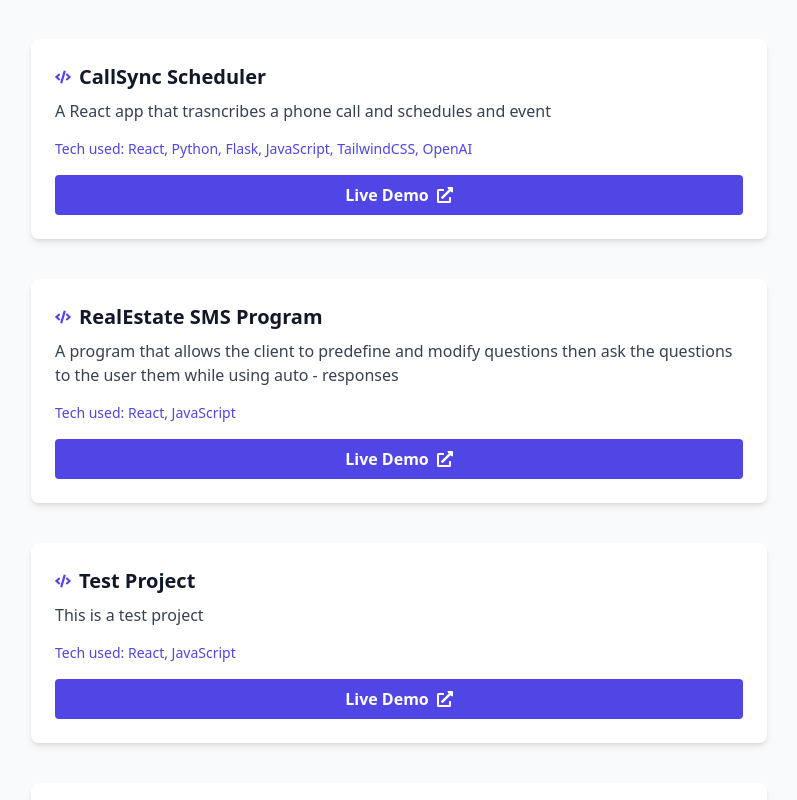
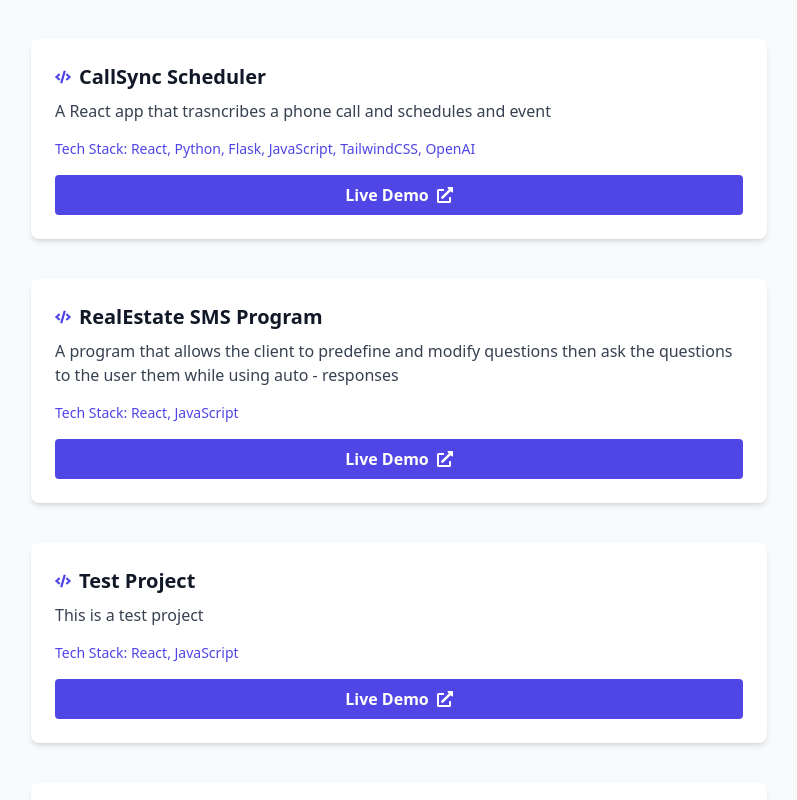
Before and after one commit to KodyHatcher/KodyHatcher.github.io, a React (Create React App) app in the folder tech_portfolio/: page / in a window 1280 px wide. Shown: the part 1000-1800 px from the top of the page, without its empty margins (241-1038 px from the left). Built offline with nearby package versions, Linux system fonts and the light colour scheme.

Commit message:
changed tech stack

```diff
--- a/tech_portfolio/src/components/projects.js
+++ b/tech_portfolio/src/components/projects.js
@@ -57,7 +57,7 @@ function Projects() {
                   {description}
                 </p>
                 <p className="text-sm font-medium text-indigo-600 dark:text-indigo-400 mb-4">
-                  Tech used: {tech.join(", ")}
+                  Tech Stack: {tech.join(", ")}
                 </p>
               </div>
 
```
